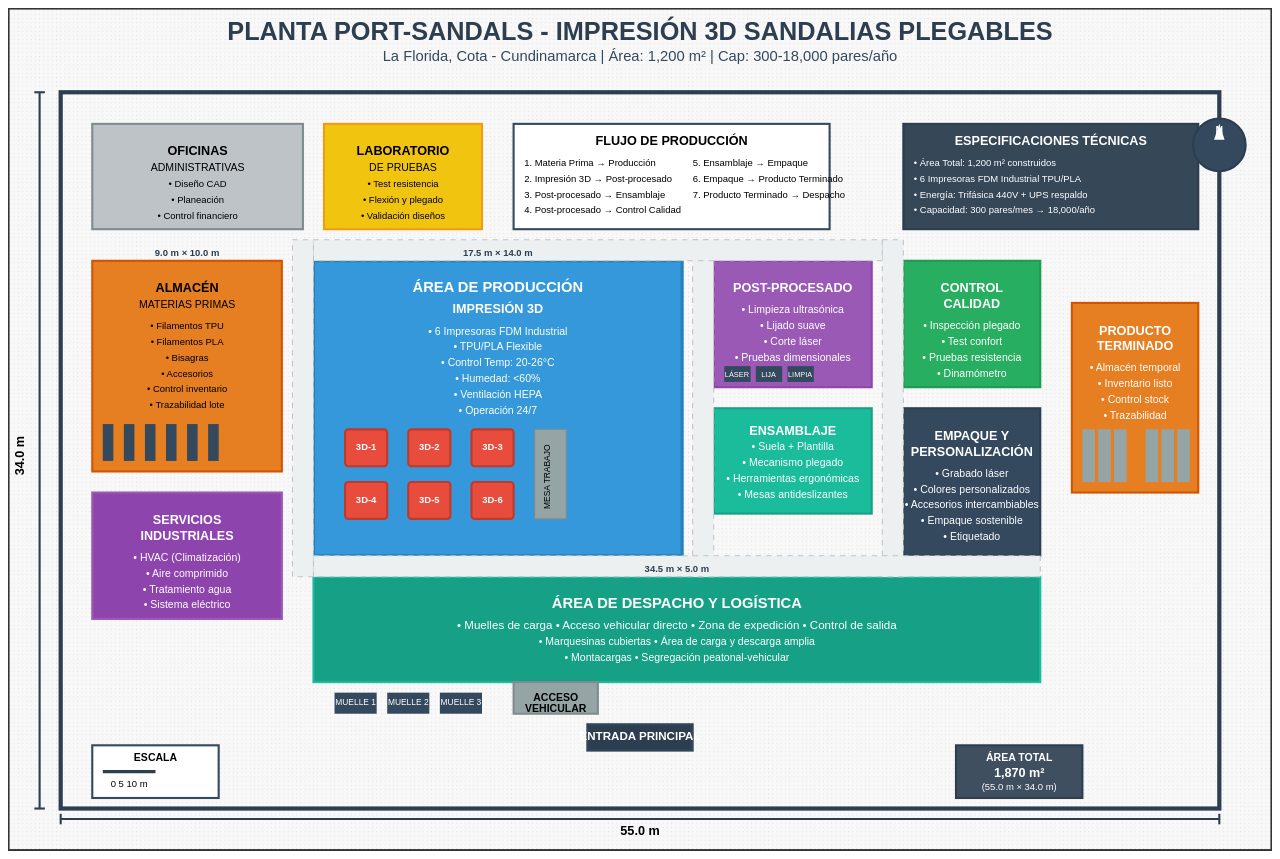
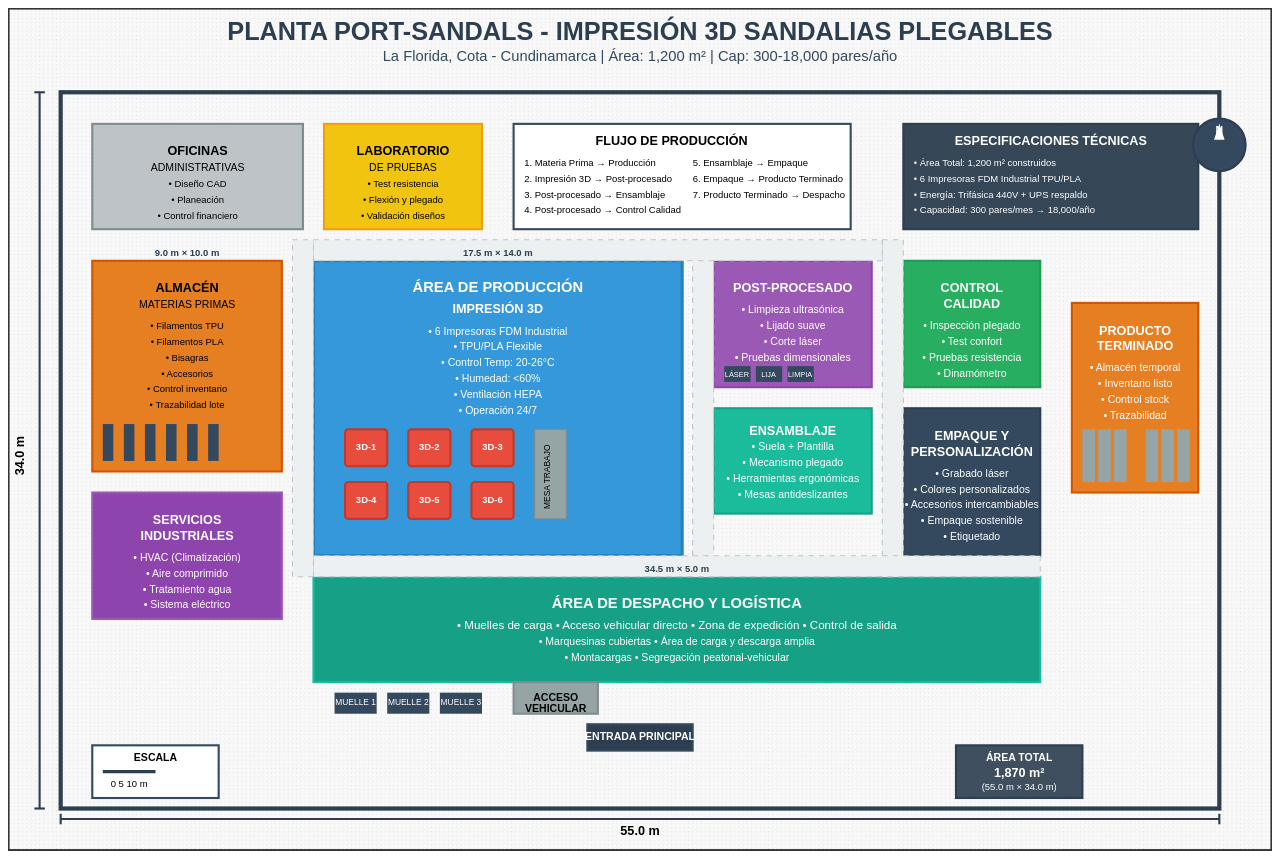
Before and after one commit to Juanf1404/Dise-o, a plain HTML site: page index.html in a window 1280 px wide. Drawn offline with Linux system fonts and the light colour scheme.

Commit message:
Update index.html

```diff
--- a/index.html
+++ b/index.html
@@ -186,7 +186,7 @@
 
   <!-- ENTRADA PRINCIPAL -->
   <rect x="550" y="680" width="100" height="25" fill="#2c3e50" stroke="#34495e" stroke-width="2"/>
-  <text x="600" y="695" text-anchor="middle" font-family="Arial, sans-serif" font-size="11" font-weight="bold" fill="white">ENTRADA PRINCIPAL</text>
+  <text x="600" y="695" text-anchor="middle" font-family="Arial, sans-serif" font-size="10" font-weight="bold" fill="white">ENTRADA PRINCIPAL</text>
 
   <!-- ACCESO VEHICULAR - reubicado -->
   <rect x="480" y="640" width="80" height="30" fill="#95a5a6" stroke="#7f8c8d" stroke-width="2"/>
@@ -194,7 +194,7 @@
   <text x="520" y="668" text-anchor="middle" font-family="Arial, sans-serif" font-size="10" font-weight="bold">VEHICULAR</text>
 
   <!-- LEYENDA DEL FLUJO -->
-  <rect x="480" y="110" width="300" height="100" fill="rgba(255,255,255,0.95)" stroke="#34495e" stroke-width="2"/>
+  <rect x="480" y="110" width="320" height="100" fill="rgba(255,255,255,0.95)" stroke="#34495e" stroke-width="2"/>
   <text x="630" y="130" text-anchor="middle" font-family="Arial, sans-serif" font-size="12" font-weight="bold">FLUJO DE PRODUCCIÓN</text>
   <text x="490" y="150" font-family="Arial, sans-serif" font-size="9">1. Materia Prima → Producción</text>
   <text x="490" y="165" font-family="Arial, sans-serif" font-size="9">2. Impresión 3D → Post-procesado</text>
@@ -250,4 +250,5 @@
   <rect x="900" y="700" width="120" height="50" fill="rgba(44,62,80,0.9)" stroke="#2c3e50" stroke-width="2"/>
   <text x="960" y="715" text-anchor="middle" font-family="Arial, sans-serif" font-size="10" font-weight="bold" fill="white">ÁREA TOTAL</text>
   <text x="960" y="730" text-anchor="middle" font-family="Arial, sans-serif" font-size="12" font-weight="bold" fill="white">1,870 m²</text>
+
   <text x="960" y="742" text-anchor="middle" font-family="Arial, sans-serif" font-size="9" fill="white">(55.0 m × 34.0 m)</text>
```
